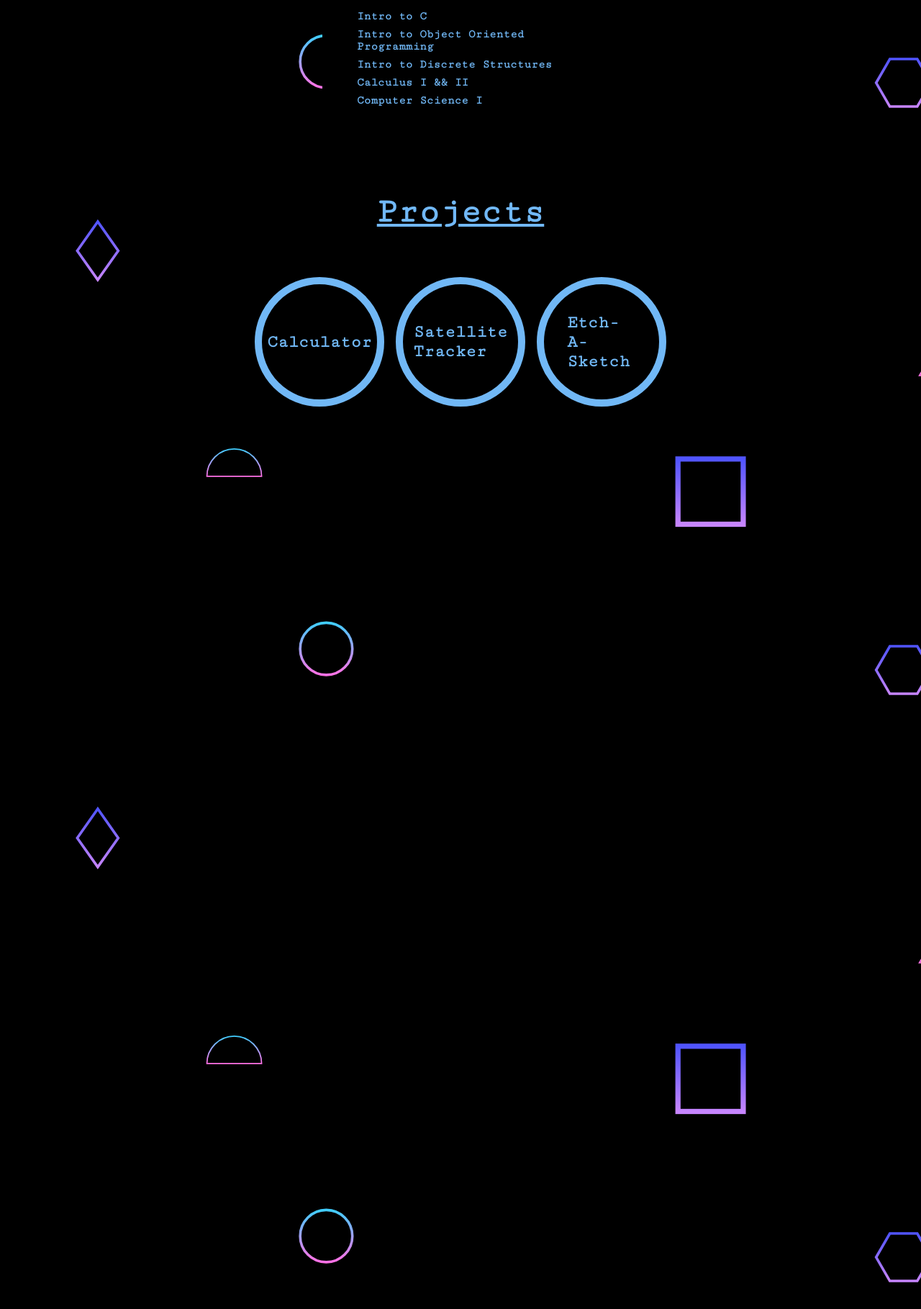
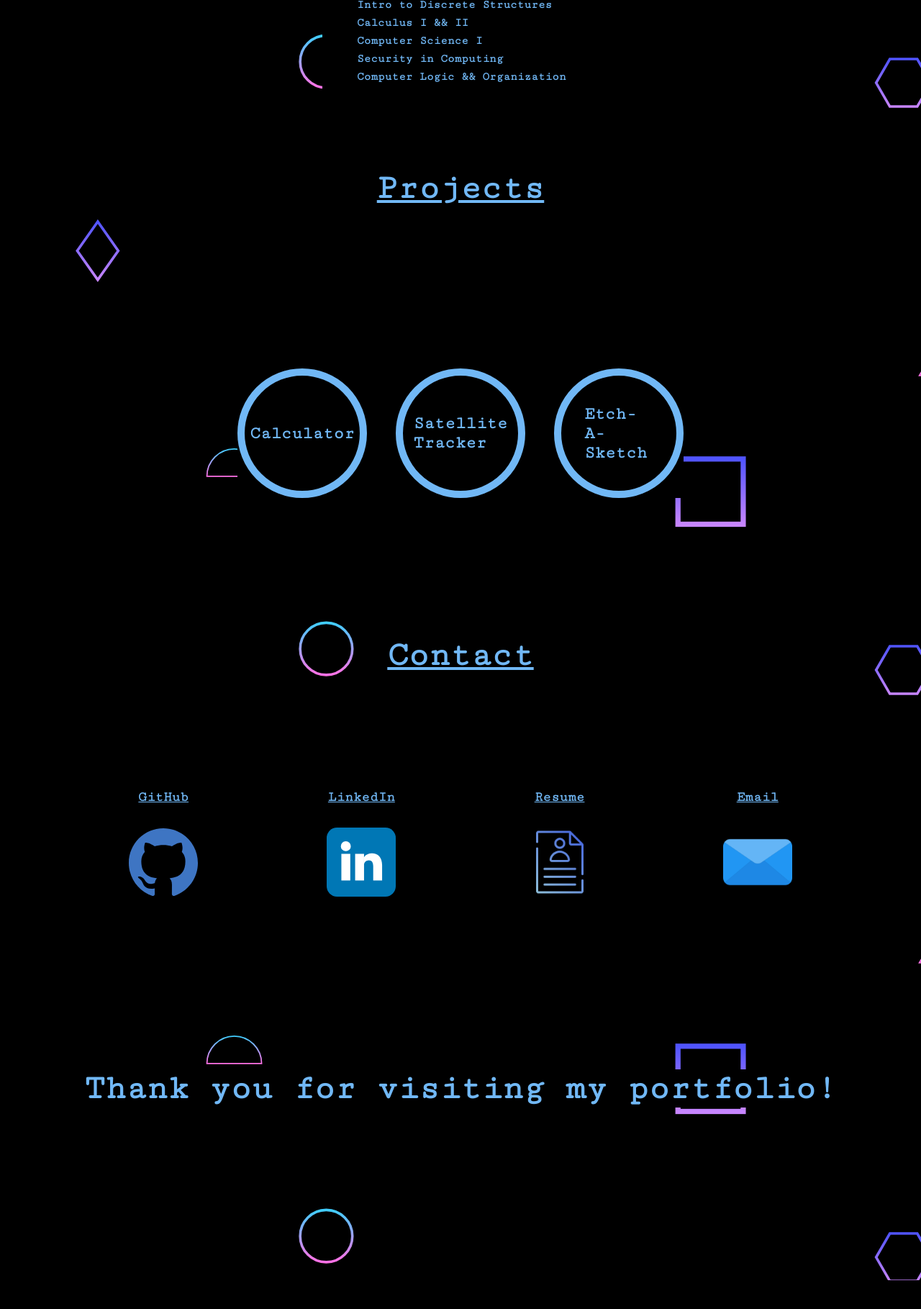
Before and after one commit to lvl2daniel/Portfolio, a plain HTML site: page index.html in a window 1280 px wide. Shown: the part 821-2640 px from the top of the page at 72% size. After the commit the page ends 2602 px from the top, so only its background shows below. Drawn offline with nearby package versions, Linux system fonts and the light colour scheme.

Commit message:
Finish Webpage

```diff
--- a/index.html
+++ b/index.html
@@ -12,7 +12,9 @@
 </head>
 <body>
     <script src="https://unpkg.com/typed.js@2.0.15/dist/typed.umd.js"></script>
+    <a id="home">
     <div class="heading">
+        <a href="#home">
             <div><span class="home"></span></div>
                 <script>var typed = new Typed(".home", {
                     strings: ["^400Home"],
@@ -22,6 +24,8 @@
                     autoInsertCss: true
                 })
         </script>
+        </a>
+        <a href="#about">
             <div><span class="ab"></span></div>
                 <script>var typed = new Typed(".ab", {
                     strings: ["^600About"],
@@ -29,7 +33,10 @@
                     showCursor: false,
                     cursorChar: '█',
                     autoInsertCss: true,
-        })</script>
+                })
+        </script>
+        </a>
+        <a href="#contact">
             <div><span class="contact"></span></div>
                 <script>var typed = new Typed(".contact", {
                     strings: ["^800Contact"],
@@ -37,7 +44,10 @@
                     showCursor: false,
                     cursorChar: '█',
                     autoInsertCss: true,
-        })</script>
+                })
+                </script>
+        </a>
+        <a href="#projects">
             <div><span class="project"></span></div>
                 <script>var typed = new Typed(".project", {
                     strings: ["^1000Projects"],
@@ -45,8 +55,15 @@
                     showCursor: true,
                     cursorChar: '█',
                     autoInsertCss: true,
-        })</script>
+                })
+                </script>
+        </a>
     </div>
+    </a>
+
+    <a id="about">
+        <div class="hello">About</div>
+    </a>
     <div class="wrapperOne">
         <div class="abt">
             <span class="about">Hi, and welcome to my webpage! I’m Daniel Gonzalez, a Computer Science major at the University of Central Florida. I have a passion for coding and enjoy making personal projects and learning new technologies in my free time. I’ve made wonderful connections and learned many new things at UCF, whether it be through hackathons, courses, or clubs. I’ve also learned how to work in front-end development through The Odin Project. When I’m not coding, I love to spend my free time in the gym and at the beach. Below you will find my contact information, projects, and resume. Thank you for visiting my site!</span>
@@ -60,6 +77,7 @@
             <li>JavaScript</li>
             <li>C</li>
             <li>Java</li>
+            <li>Python</li>
         </ul>
         Relevant Coursework:
         <ul>
@@ -68,9 +86,13 @@
             <li>Intro to Discrete Structures</li>
             <li>Calculus I && II</li>
             <li>Computer Science I</li>
+            <li>Security in Computing</li>
+            <li>Computer Logic && Organization</li>
         </ul>
     </div>
+    <a id="projects">
         <div class="projHead">Projects</div>
+    </a>
     <div class="wrapperTwo">
         <div class="projects" id="one">
             Calculator
@@ -82,8 +104,32 @@
             Etch-A-Sketch
         </div>
     </div>
-    <div class="big">ddd</div>
-
+    <a id="contact">
+        <div class="contHead">Contact</div>
+    </a>
+        <div class="wrapperThree">
+            <div class="box">
+                GitHub
+                <img src="congit.svg" alt="github" class="conts" id="git">
+            </div>
+            <div class="box">
+                LinkedIn
+                <img src="conlinked.svg" alt="linkedIn" class="conts" id="linkedIn">
+            </div>
+            <div class="box">
+                Resume
+                <img src="conresume.png" alt="resume" class="conts" id="resume">
+            </div>
+            <div class="box">
+                Email
+                <img src="conemail.png" alt="email" class="conts" id="email"
+                onclick = "parent.location='mailto:danielgonzalez4444@knights.ucf.edu'"
+                style ="cursor:pointer">
+            </div>
+        </div>
+    </div>
+    <div class="thanks">Thank you for visiting my portfolio!</div>
+    <div class="empty"></div>
 
 
 
--- a/script.js
+++ b/script.js
@@ -1,9 +1,14 @@
 const proj1 = document.getElementById("one");
 const proj2 = document.getElementById("two");
 const proj3 = document.getElementById('three');
+const git = document.getElementById('git');
+const linkedIn = document.getElementById('linkedIn');
+const resume = document.getElementById('resume');
+const email = document.getElementById('email');
 console.log(proj1);
 console.log(proj2);
 console.log(proj3);
+let mypdf = "rename.docx";
 
 proj1.addEventListener("click", (event) => {
     console.log("clicked!") //debug statements
@@ -17,3 +22,19 @@ proj3.addEventListener("click", (event) => {
     console.log("clicked!")
     window.open("https://rawcdn.githack.com/lvl2daniel/Etch-A-Sketch/f06e869abd3bf23ca0795c5ec843b5f848db585d/index.html");
 })
+git.addEventListener("click", (event) => {
+    console.log("clicked!")
+    window.open("https://github.com/lvl2daniel");
+})
+linkedIn.addEventListener("click", (event) => {
+    console.log("clicked!")
+    window.open("https://www.linkedin.com/in/daniel-gonzalez-3874a7215/");
+})
+resume.addEventListener("click", (event) => {
+    console.log("clicked!")
+    window.open("rename.docx");
+})
+email.addEventListener("click", (event) => {
+    console.log("clicked!")
+    window.open("https://rawcdn.githack.com/lvl2daniel/Etch-A-Sketch/f06e869abd3bf23ca0795c5ec843b5f848db585d/index.html");
+})
--- a/styles.css
+++ b/styles.css
@@ -1,4 +1,6 @@
-
+a {
+    text-decoration: none;
+}
 
 
 
@@ -39,6 +41,7 @@ body {
     font-size: 24px;
     min-width: 129.453px;
     min-height: 108px;
+    position: fixed;
 }
 
 .right {
@@ -47,6 +50,12 @@ body {
 
 .home {
     justify-self: flex-start;
+}
+.hello{
+    margin-top: 2rem;
+    font-size:xxx-large;
+    font-weight:900;
+    text-decoration: underline;
 }
 
 .abt {
@@ -95,8 +104,8 @@ li {
 .wrapperTwo {
     margin-top: 4rem;
     display: flex;
-    gap: 1rem;
-    justify-content: center;
+    gap: 2.5rem;
+    justify-content: space-between;
     align-items: center;
 }
 
@@ -110,6 +119,7 @@ li {
 }
 
 .projects {
+    margin-top: 10rem;
     font-size: x-large;
     flex: 1;
     padding: 2rem;
@@ -123,15 +133,74 @@ li {
     align-items: center;
     height: 6rem;
     width: 6rem;
+
+
 }
 .projects:hover{
     scale: 1.1;
     border-color: white;
     color:white;
     cursor:pointer;
+    box-shadow:
+    0 0 7.5px 3.75px #fff,
+    0 0 12.5px 7.5px #f0f,
+    0 0 17.5px 13.75px #0ff;
 }
 
-@media screen and (max-width: 520px){
+.contHead{
+    margin-top: 12rem;
+    font-size:xxx-large;
+    font-weight:900;
+    text-decoration: underline;
+
+}
+.wrapperThree {
+    margin-top: 10rem;
+    display: flex;
+    width: 100vw;
+    justify-content: space-evenly;
+
+}
+
+.conts{
+    width: 6rem;
+    height: 6rem;
+}
+
+.conts:hover{
+    scale: 1.1;
+    color:white;
+    cursor:pointer;
+}
+
+.box {
+    display: flex;
+    flex-direction: column;
+    align-items: center;
+    gap: 2rem;
+    font-size: larger;
+    text-decoration: underline;
+}
+
+.thanks {
+    margin-top: 15rem;
+    margin-bottom: 15rem;
+    font-size: xxx-large;
+}
+.empty{
+    width: 100vw;
+    margin-top: auto;
+    border-style: solid;
+    border-color:rgb(0, 0, 0);
+    border-width: 1px;
+}
+
+@media screen and (max-width: 625px){
+    .heading{
+        font-size: 18px;
+        min-width: 97.1px;
+        min-height: 80px;
+    }
     .pegasus{
         max-height: 5rem;
         max-width: 8rem;
@@ -144,5 +213,6 @@ li {
         padding: 1rem;
         height: 4rem;
         width: 4rem;
+        gap: 0;
     }
 }
```
Also changed, not shown: conemail.png (added), congit.svg (added), conlinked.svg (added), conresume.png (added), 1 other file. Lines whose indentation alone changed are shown as unchanged.
